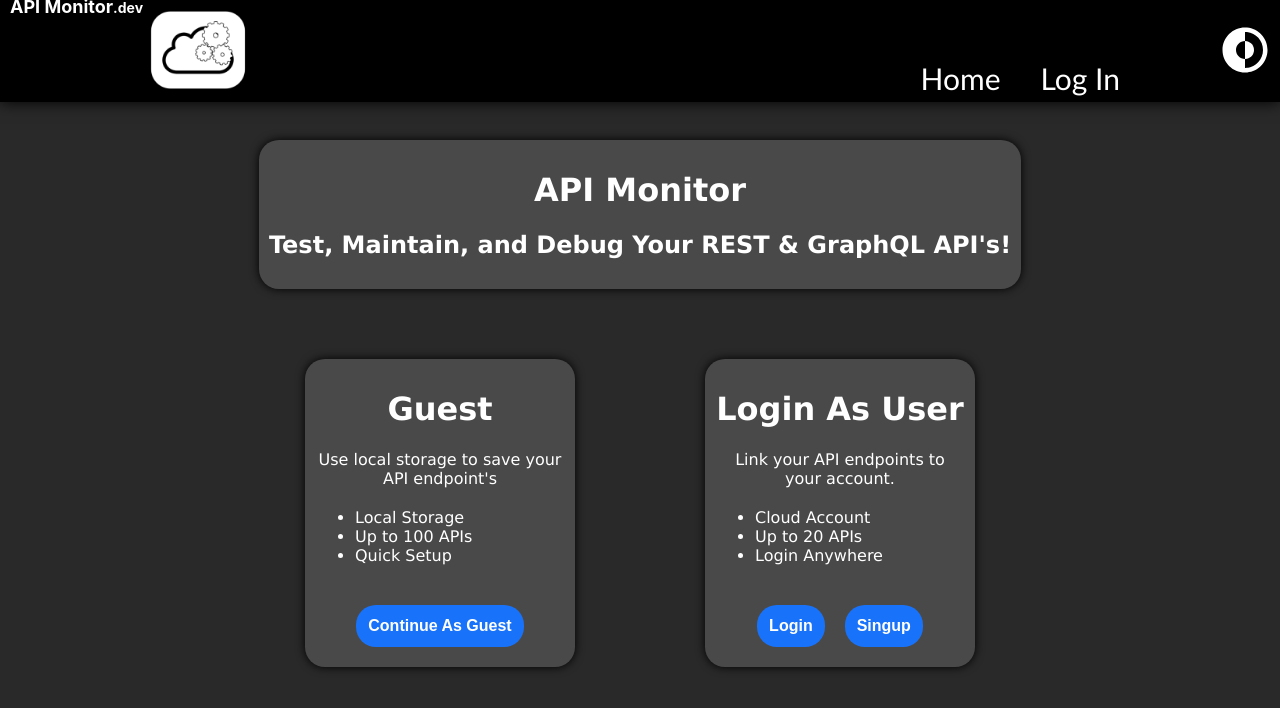
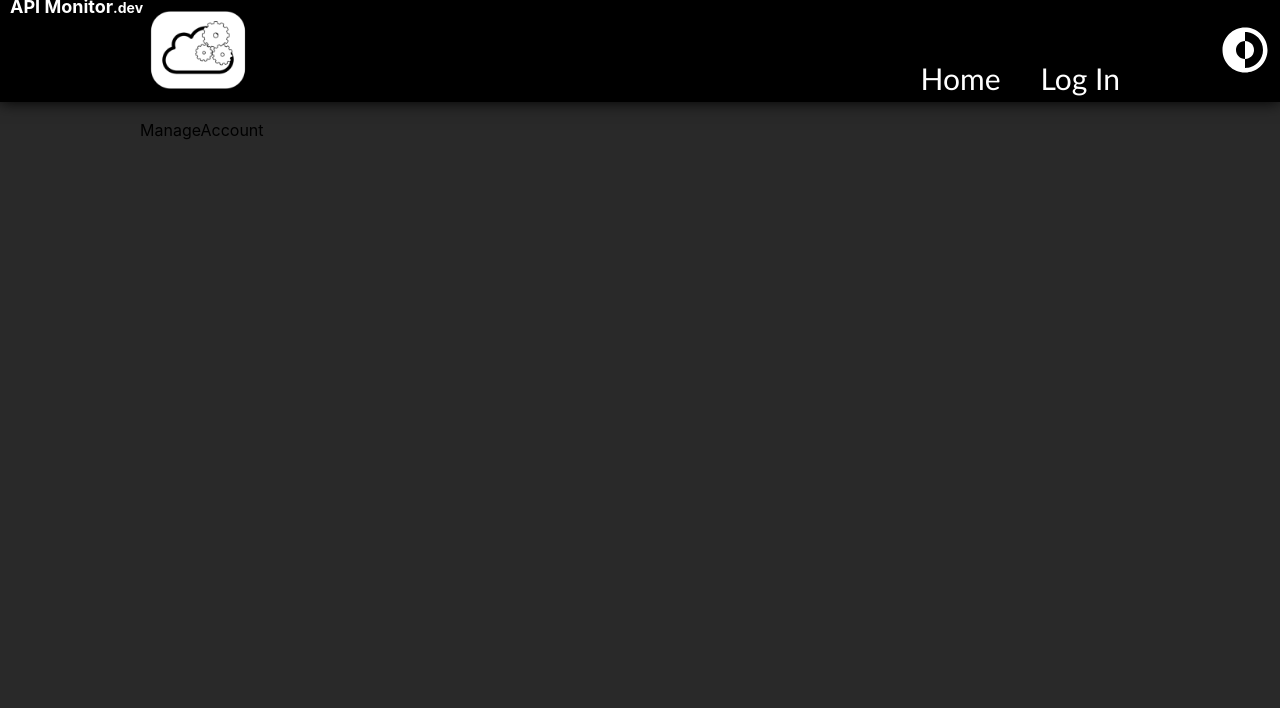
Before and after one commit to JoshBergman/Api-Monitor-Frontend, a React (Create React App) app: page /user/manage in a window 1280 px wide. Before the commit this address led to /welcome. Shown: the top 708 px of the page. Built offline with nearby package versions, Linux system fonts and the light colour scheme.

Commit message:
Account Management setup

```diff
--- a/src/App.tsx
+++ b/src/App.tsx
@@ -9,6 +9,7 @@ import GuestPage from './Components/Pages/GuestPage';
 import LandingPage from './Components/Pages/LandingPage';
 import Login from './Components/Pages/Login';
 import Signup from './Components/Pages/Signup';
+import ManageAccount from './Components/Pages/ManageAccount';
 
 //todo get loading spinner for suspense fallback
 
@@ -38,6 +39,10 @@ function App() {
             element={<Signup />}
             />
             <Route
+            path="/user/manage"
+            element={<ManageAccount />}
+            />
+            <Route
             path="*"
             element={<Navigate to="/welcome" replace />}
             />
--- /dev/null
+++ b/src/Components/Pages/ManageAccount.tsx
@@ -0,0 +1,7 @@
+import React from 'react'
+
+export default function ManageAccount() {
+  return (
+    <div>ManageAccount</div>
+  )
+}
```
